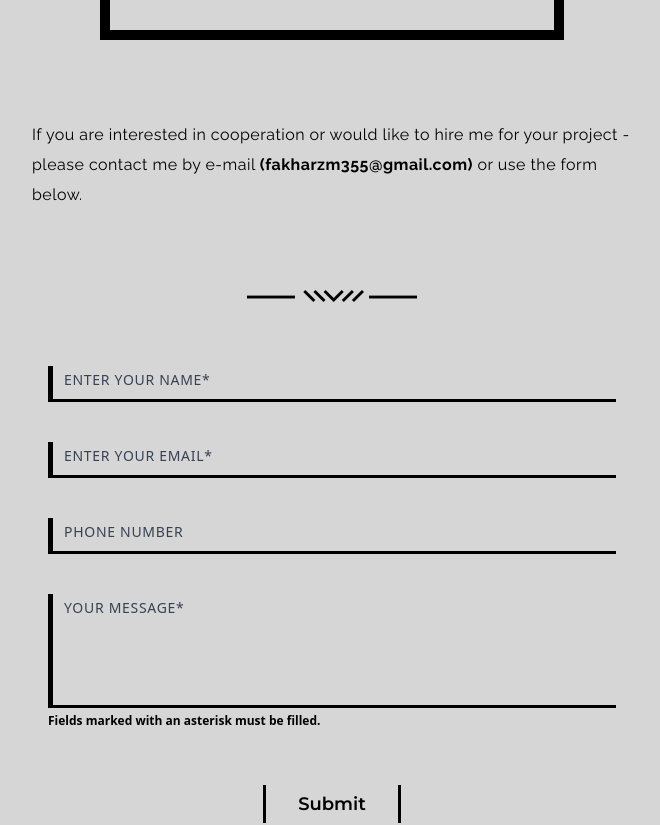
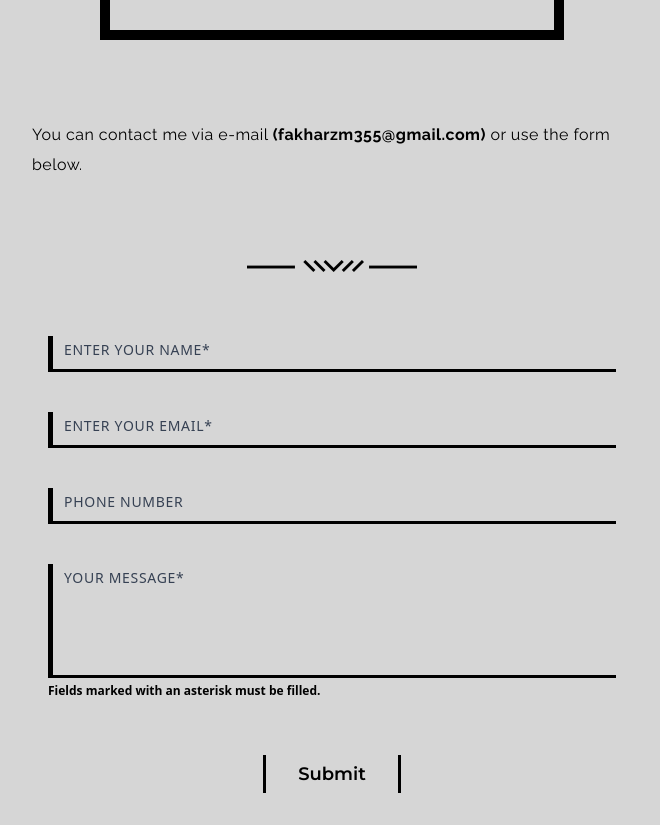
Before and after one commit to Fakh02ar/portfolioproject, a React (Vite) app: page / in a window 1280 px wide. Shown: the part 4620-5445 px from the top of the page, without its empty margins (308-968 px from the left). Built offline with nearby package versions, Linux system fonts and the light colour scheme; a web font is replaced by a local one.

Commit message:
Added EmailJS contact form functionality

```diff
--- a/package.json
+++ b/package.json
@@ -10,6 +10,7 @@
     "preview": "vite preview"
   },
   "dependencies": {
+    "@emailjs/browser": "^4.4.1",
     "@tailwindcss/vite": "^4.1.8",
     "react": "^19.1.0",
     "react-dom": "^19.1.0",
--- a/src/sections/Contact.jsx
+++ b/src/sections/Contact.jsx
@@ -1,59 +1,65 @@
-import React, { useState } from 'react';
+import React, { useState, useRef } from 'react';
+import emailjs from '@emailjs/browser';
 
 const Contact = () => {
+  const formRef = useRef();
   const [formData, setFormData] = useState({
     name: '',
     email: '',
     phone: '',
     message: '',
   });
+  const [success, setSuccess] = useState(false);
 
   const handleChange = (e) => {
     const { name, value } = e.target;
     setFormData((prev) => ({ ...prev, [name]: value }));
   };
 
+  const handleSubmit = (e) => {
+    e.preventDefault();
+
+    emailjs.sendForm(
+      'your_service_id',     // Replace with your EmailJS service ID
+      'your_template_id',    // Replace with your EmailJS template ID
+      formRef.current,
+      'your_public_key'      // Replace with your EmailJS public key
+    )
+    .then((result) => {
+      console.log('SUCCESS!', result.text);
+      setSuccess(true);
+      setFormData({ name: '', email: '', phone: '', message: '' });
+    })
+    .catch((error) => {
+      console.log('FAILED...', error.text);
+    });
+  };
+
   return (
     <div>
-      {/* Title */}
       <div id="contact" className="text-center mt-32 px-4">
         <span className="uppercase montserrat font-bold text-[24px] sm:text-[30px] leading-[38px] tracking-[0.35538em] text-black border-[6px] sm:border-[10px] border-black px-6 sm:px-[65px] py-4 sm:py-[25px] inline-block">
           Contact me
         </span>
       </div>
 
-      {/* Description */}
       <div className="mt-20 max-w-[600px] mx-auto">
         <p className="raleway leading-[30px] px-5 lg:px-0 tracking-[0.03em]">
-          If you are interested in cooperation or would like to hire me for your project - please contact me by e-mail{' '}
-          <span className="font-bold raleway">(fakharzm355@gmail.com)</span> or use the form below.
+          You can contact me via e-mail <span className="font-bold raleway">(fakharzm355@gmail.com)</span> or use the form below.
         </p>
 
-        {/* Decorative Image */}
         <div className="flex justify-center">
           <img src="/Black.png" alt="decorative" className="mt-20" />
         </div>
 
-        {/* Contact Form */}
-        <form
-          className="mt-16 w-full space-y-10 px-4"
-          action="https://formsubmit.co/fakharzm355@gmail.com"
-          method="POST"
-        >
-          {/* Optional Hidden Inputs */}
-          <input type="hidden" name="_captcha" value="false" />
-          <input type="hidden" name="_template" value="table" />
-
-          {/* Input Fields */}
-          {[
-            { name: 'name', label: 'Enter your name*', type: 'text', required: true },
+        <form ref={formRef} onSubmit={handleSubmit} className="mt-16 w-full space-y-10 px-4">
+          {[{ name: 'name', label: 'Enter your name*', type: 'text', required: true },
             { name: 'email', label: 'Enter your email*', type: 'email', required: true },
             { name: 'phone', label: 'Phone number', type: 'tel', required: false },
           ].map(({ name, label, type, required }) => (
             <div key={name} className="relative">
               <div className="absolute left-0 top-0 h-full w-[5px] bg-black" />
               <div className="absolute bottom-0 left-0 w-full h-[3px] bg-black" />
-
               <input
                 type={type}
                 name={name}
@@ -63,17 +69,13 @@ const Contact = () => {
                 className="pl-4 pr-2 pt-2 pb-1 w-full bg-transparent outline-none text-gray-900 font-semibold tracking-wider uppercase"
               />
               {formData[name] === '' && (
-                <label
-                  htmlFor={name}
-                  className="absolute left-4 top-1 text-sm text-gray-700 uppercase tracking-wider pointer-events-none"
-                >
+                <label htmlFor={name} className="absolute left-4 top-1 text-sm text-gray-700 uppercase tracking-wider pointer-events-none">
                   {label}
                 </label>
               )}
             </div>
           ))}
 
-          {/* Textarea Field */}
           <div className="relative mb-1">
             <div className="absolute left-0 top-0 h-full w-[5px] bg-black" />
             <div className="absolute bottom-0 left-0 w-full h-[3px] bg-black" />
@@ -86,21 +88,16 @@ const Contact = () => {
               className="pl-4 pr-2 pt-2 pb-1 w-full bg-transparent outline-none text-gray-900 font-semibold tracking-wider resize-none uppercase"
             />
             {formData.message === '' && (
-              <label
-                htmlFor="message"
-                className="absolute left-4 top-1 text-sm text-gray-700 uppercase tracking-wider pointer-events-none"
-              >
+              <label htmlFor="message" className="absolute left-4 top-1 text-sm text-gray-700 uppercase tracking-wider pointer-events-none">
                 Your message*
               </label>
             )}
           </div>
 
-          {/* Note */}
           <p className="text-[12px] font-bold text-black">
             Fields marked with an asterisk must be filled.
           </p>
 
-          {/* Submit Button */}
           <div className="flex items-center justify-center mt-4">
             <button type="submit" className="relative inline-block group cursor-pointer mt-5">
               <span className="border-l-3 border-r-3 text-center montserrat text-lg font-semibold px-8 py-2 transition-all duration-300 group-hover:bg-black group-hover:text-white group-hover:rounded group-hover:border group-hover:border-black">
@@ -108,6 +105,8 @@ const Contact = () => {
               </span>
             </button>
           </div>
+
+          {success && <p className="text-green-600 text-center mt-4 font-semibold">Message sent successfully!</p>}
         </form>
       </div>
     </div>
```
Also changed, not shown: 1 other file (tests, documents, lock files or other folders).
